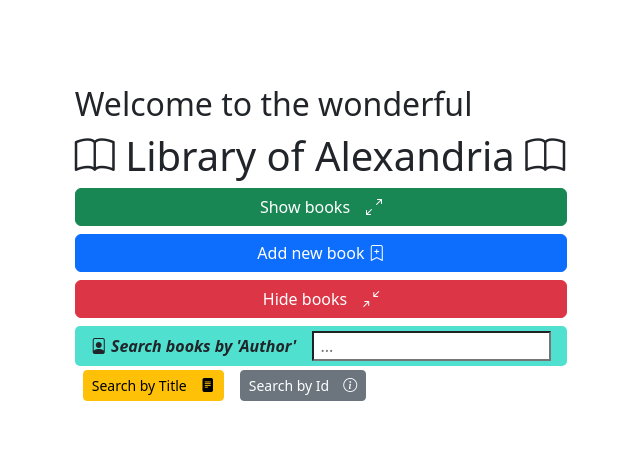
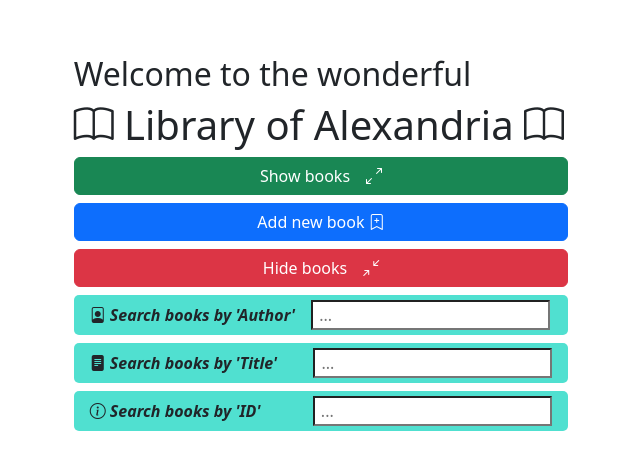
Before and after one commit to DanielDarwiche/react_api, a React (Create React App) app: page / in a window 1280 px wide. Shown: the part 158-628 px from the top of the page, without its empty margins (250-890 px from the left). Built offline with nearby package versions, Linux system fonts and the light colour scheme.

Commit message:
Added searchFunctions. Which are connected to GetAllBooks-api-endpoint

```diff
--- a/src/App.js
+++ b/src/App.js
@@ -3,13 +3,19 @@
 import BookCreateForm from "./components/BookCreateForm";
 import BookUpdateForm from "./components/BookUpdateForm";
 import SearchBar from "./components/SearchBar";
+import TitleSearchBar from "./components/TitleSearchBar";
+import IDSearchBar from "./components/IDSearchBar";
 import { SearchResultsList } from "./components/SearchResultsList";
+import { TitleSearchResultsList } from "./components/TitleSearchResultsList";
+import { IDSearchResultsList } from "./components/IDSearchResultsList";
 
 export default function App() {
   const [books, setBooks] = useState([]); //store all books in server in js array som här är tom
   const [showingCreateNewBookForm, setShowingCreateNewBookForm] = useState(false);
   const [bookCurrentlyBeingUpdated, setBookCurrentlyBeingUpdated] = useState(null);
   const [results, setResults] = useState([]);
+  const [titleResults, titleSetResults] = useState([]);
+  const [IDResults, IDSetResults] = useState([]);
 
   async function getBooks() {
     const apiUrl = "https://localhost:7175/api/books"; //webapi-url som ska kopplas
@@ -71,17 +77,16 @@
                 </div>
 
 
+                <div className="search-bar-container">
+                  <TitleSearchBar titleSetResults={titleSetResults} />
+                  <TitleSearchResultsList titleResults={titleResults} />
+                </div>
 
+                <div className="search-bar-container">
+                  <IDSearchBar IDSetResults={IDSetResults} />
+                  <IDSearchResultsList IDResults={IDResults} />
+                </div>
 
-                <button
-                  className="btn btn-warning btn-sm w-40 mt-1 mx-2"
-
-                >Search by Title&emsp;<i class="bi bi-file-text-fill"></i></button>
-                <button
-                  className="btn btn-secondary btn-sm w-40 mt-1 mx-2"
-
-                >Search by Id&emsp;<i class="bi bi-info-circle"></i>
-                </button>
               </div>
             </div>
           )}
@@ -136,7 +141,7 @@
                 <td>{book.yearOfPublication}</td>
                 <td>
                   <button onClick={() => setBookCurrentlyBeingUpdated(book)}
-                    className="btn btn-warning btn-sm my-1">Update<i class="bi bi-balloon"></i></button>
+                    className="btn btn-warning btn-sm my-1 " >Update<i class="bi bi-balloon"></i></button>
                   <button onClick={() => { if (window.confirm(`Are you sure? Delete "${book.title}"? `)) deleteBook(book.id) }}
                     className="btn btn-danger btn-sm my-1  "> Delete<i class="bi bi-clipboard2-x"></i></button>
                 </td>
--- /dev/null
+++ b/src/components/IDSearchBar.jsx
@@ -0,0 +1,48 @@
+import React, { useState } from 'react'
+import './SearchBar.css';
+
+const IDSearchBar = ({ IDSetResults }) => {
+    const urlAuthor = `https://localhost:7175/api/book/author/{author}`;
+    const apiUrl = "https://localhost:7175/api/books"; //webapi-url som ska kopplas
+
+    //store below into stateful variable..input takeing a look at, setInput change variables value
+    const [input, setInput] = useState("")
+    //when user input text, fetch data from ext api..takes value(text to search for)
+    const fetchData = (value) => {
+        fetch(apiUrl)
+            .then((response) => response.json())
+            .then((books) => {
+                //arrayfunction called filter...goes through each element in array
+                //takes the user att specifik index....returns true if matches , else false
+                //checks if value is given at all...wont render empty value
+                console.log(books);
+                const results = books.result.filter((bok) => {
+                    return value && bok && bok.id.toString().includes(value.toString());
+                })
+                IDSetResults(results);
+                console.log(books);
+
+                //1.fetch data 2.filter it 3.setResults to results//FILTer är filtrering på frontend-sidan!
+            });
+    };
+
+    //instead of hanving onChange having just setInput , we create below.
+    const handleChange = (value) => {
+        setInput(value)  //sets setInput value to 'value'. just as in the 'input'
+        fetchData(value) //passing value to fetchData function=> request to the api
+    };
+
+    return (
+        <div className="input-wrapper">
+            <i class="bi bi-info-circle"><b> Search books by 'ID'</b>&nbsp;&emsp;&emsp;&emsp;</i>
+            <input
+                placeholder=" ..."
+                value={input}
+                onChange={(e) => handleChange(e.target.value)}
+            //takeing the e/event and setinput.value....storeing in input-variable
+            />
+        </div>
+    )
+}
+
+export default IDSearchBar
--- /dev/null
+++ b/src/components/IDSearchResult.jsx
@@ -0,0 +1,15 @@
+import React from 'react'
+import './SearchBar.css';
+
+
+export const IDSearchResult = ({result}) => {
+  return   (
+  <div
+  className="search-result"
+  onClick={(e) => alert(`Book with id you searched is titled:${result.title}!`)}
+
+  >
+    <b>ID: {result.id}</b> - {result.title.toLowerCase()}, {result.author.toLowerCase()}
+    </div>
+    );
+};
--- /dev/null
+++ b/src/components/IDSearchResultsList.jsx
@@ -0,0 +1,14 @@
+import React from 'react'
+import './SearchBar.css';
+import { IDSearchResult } from './IDSearchResult';
+
+
+export const IDSearchResultsList = ({IDResults}) => {
+  return (
+    <div className="results-list">
+        { IDResults.map((result, id)=>{
+            return <IDSearchResult result ={result} key={id}/>
+         })}
+    </div>
+  );
+};
--- a/src/components/SearchBar.css
+++ b/src/components/SearchBar.css
@@ -24,7 +24,7 @@
     background-color: #B1F2EC;
     display: flex;
     flex-direction: column;
-    /*ifwehavemoreelementsthanmaxheighuseoverflow-y*/max-height: 5rem;
+    /*ifwehavemoreelementsthanmaxheighuseoverflow-y*/max-height: 7rem;
     overflow-y: scroll ;
     border-radius: 10px;
     -webkit-border-radius: 10px;
--- /dev/null
+++ b/src/components/TitleSearchBar.jsx
@@ -0,0 +1,48 @@
+import React, {useState} from 'react'
+import './SearchBar.css';
+
+const TitleSearchBar = ({titleSetResults}) => {
+    const urlAuthor= `https://localhost:7175/api/book/author/{author}`;
+    const apiUrl = "https://localhost:7175/api/books"; //webapi-url som ska kopplas
+
+//store below into stateful variable..input takeing a look at, setInput change variables value
+const [input, setInput] = useState("")
+//when user input text, fetch data from ext api..takes value(text to search for)
+const fetchData = (value)=> {
+    fetch(apiUrl)
+    .then((response)=> response.json())
+    .then((books)=>{
+ //arrayfunction called filter...goes through each element in array
+        //takes the user att specifik index....returns true if matches , else false
+        //checks if value is given at all...wont render empty value
+        console.log(books);
+        const results= books.result.filter((bok)=>{
+            return value && bok && bok.title && bok.title.toLowerCase().includes(value);
+        })
+        titleSetResults(results);
+        console.log(books );
+
+        //1.fetch data 2.filter it 3.setResults to results//FILTer är filtrering på frontend-sidan!
+    });
+};
+
+//instead of hanving onChange having just setInput , we create below.
+const handleChange= (value)=>{
+    setInput(value)  //sets setInput value to 'value'. just as in the 'input'
+    fetchData(value) //passing value to fetchData function=> request to the api
+};
+
+  return (
+    <div className="input-wrapper">
+        <i class="bi bi-file-text-fill"><b> Search books by 'Title'</b>&nbsp;&emsp;&emsp;</i>
+        <input
+        placeholder=" ..."
+        value={input}
+        onChange={(e)=>handleChange(e.target.value)}
+        //takeing the e/event and setinput.value....storeing in input-variable
+        />
+    </div>
+  )
+}
+
+export default TitleSearchBar
--- /dev/null
+++ b/src/components/TitleSearchResult.jsx
@@ -0,0 +1,14 @@
+import React from 'react'
+import './SearchBar.css';
+
+
+export const TitleSearchResult = ({result}) => {
+  return   (
+  <div
+  className="search-result"
+  onClick={(e) => alert(`You can find the book ${result.title} via the id, in the booklist!`)}
+  >
+    <b>{result.title.toUpperCase()}</b> ('{result.author}', ID:{result.id})
+    </div>
+    );
+};
--- /dev/null
+++ b/src/components/TitleSearchResultsList.jsx
@@ -0,0 +1,14 @@
+import React from 'react'
+import './SearchBar.css';
+import { TitleSearchResult } from './TitleSearchResult';
+
+
+export const TitleSearchResultsList = ({titleResults}) => {
+  return (
+    <div className="results-list">
+        { titleResults.map((result, id)=>{
+            return <TitleSearchResult result ={result} key={id}/>
+         })}
+    </div>
+  );
+};
```
